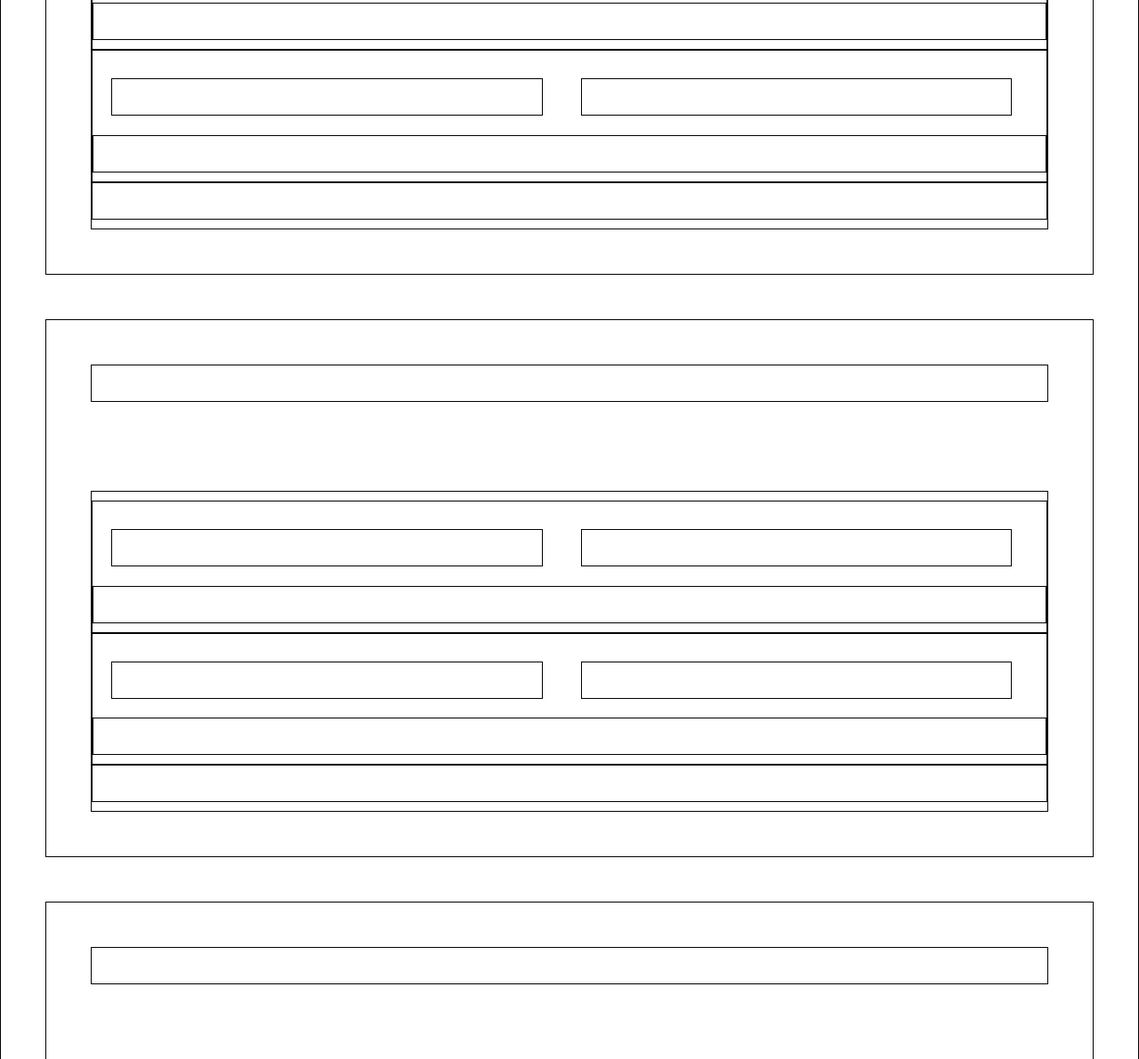
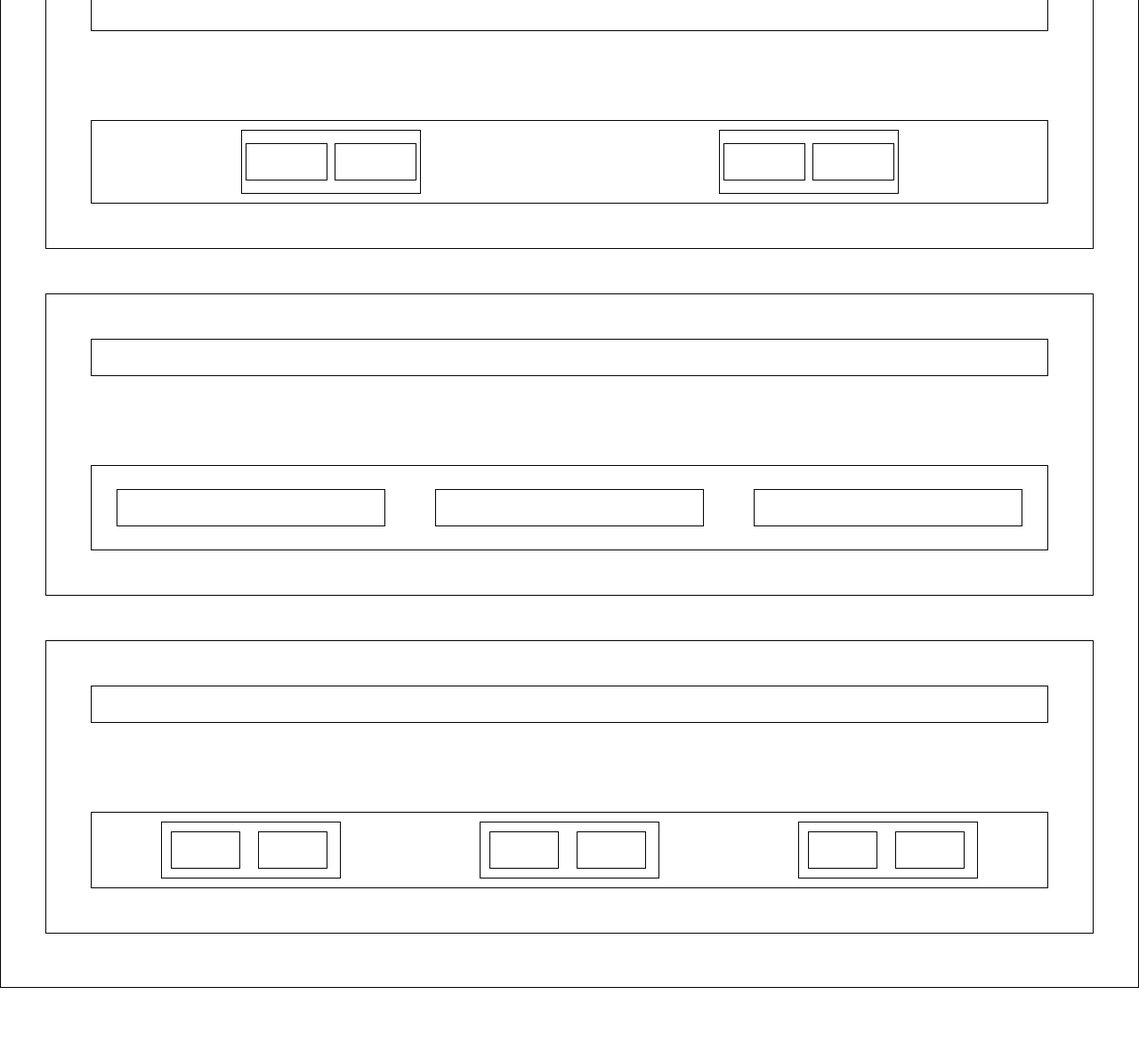
Before and after one commit to therbin404/cv-responsive, a plain HTML site: page index.html in a window 1280 px wide. Shown: the part 1609-2800 px from the top of the page at 89% size. After the commit the page ends 2720 px from the top, so only its background shows below. Drawn offline with Linux system fonts and the light colour scheme.

Commit message:
responsive with flexbox

```diff
--- a/index.html
+++ b/index.html
@@ -44,23 +44,19 @@
             </div>
             <div class="boss">
             </div>
-            <div class="stop"></div>
           </div>
           <div class="job">
             <div class="year">
             </div>
             <div class="boss">
             </div>
-            <div class="stop"></div>
           </div>
           <div class="job">
             <div class="year">
             </div>
             <div class="boss">
             </div>
-            <div class="stop"></div>
           </div>
-          <div class="stop"></div>
         </div>
       </div>
       <div class="part" id="grade">
@@ -72,16 +68,13 @@
             </div>
             <div class="boss">
             </div>
-            <div class="stop"></div>
           </div>
           <div class="job">
             <div class="year">
             </div>
             <div class="boss">
             </div>
-            <div class="stop"></div>
           </div>
-          <div class="stop"></div>
         </div>
       </div>
       <div class="part" id="hobbies">
@@ -94,7 +87,6 @@
           </div>
           <div class="hobbie">
           </div>
-          <div class="stop"></div>
         </div>
       </div>
       <div class="part" id="contact">
@@ -108,7 +100,6 @@
             <div class="info">
 
             </div>
-            <div class="stop"></div>
           </div>
           <div class="contact">
             <div class="icon">
@@ -116,14 +107,12 @@
             <div class="info">
 
             </div>
-            <div class="stop"></div>
           </div>
           <div class="contact">
             <div class="icon">
             </div>
             <div class="info">
             </div>
-            <div class="stop"></div>
           </div>
         </div>
       </div>
--- a/style.css
+++ b/style.css
@@ -66,10 +66,17 @@ h2 {
 .body {
 }
 
+.content {
+  display: flex;
+  justify-content: space-around;
+  flex-wrap: wrap;
+}
 .part {
   margin: 50px;
   padding: 50px;
-  text-align: center;
+  display: flex;
+  flex-direction: column;
+  justify-content: space-around;
 }
 
 .title {
@@ -107,11 +114,14 @@ h2 {
 }
 
 .hobbie {
-  width: 30%;
+  width: 300px;
   margin: 1.5%;
   float: left;
 }
 
+.contact {
+  width: 200px;
+}
 .contact * {
   margin: 0 auto;
 }
@@ -141,13 +151,8 @@ h2 {
   clear: both;
 }
 
-@media screen and (min-width: 768px) and (max-width: 991px) {
+.job {
+  display: flex;
+  justify-content: space-around;
+  width: 200px;
 }
-
-@media screen and (min-width: 992px) and (max-width: 1199px) {
-
-}
-
-@media screen and (min-width: 1200px) {
-
-}
```
